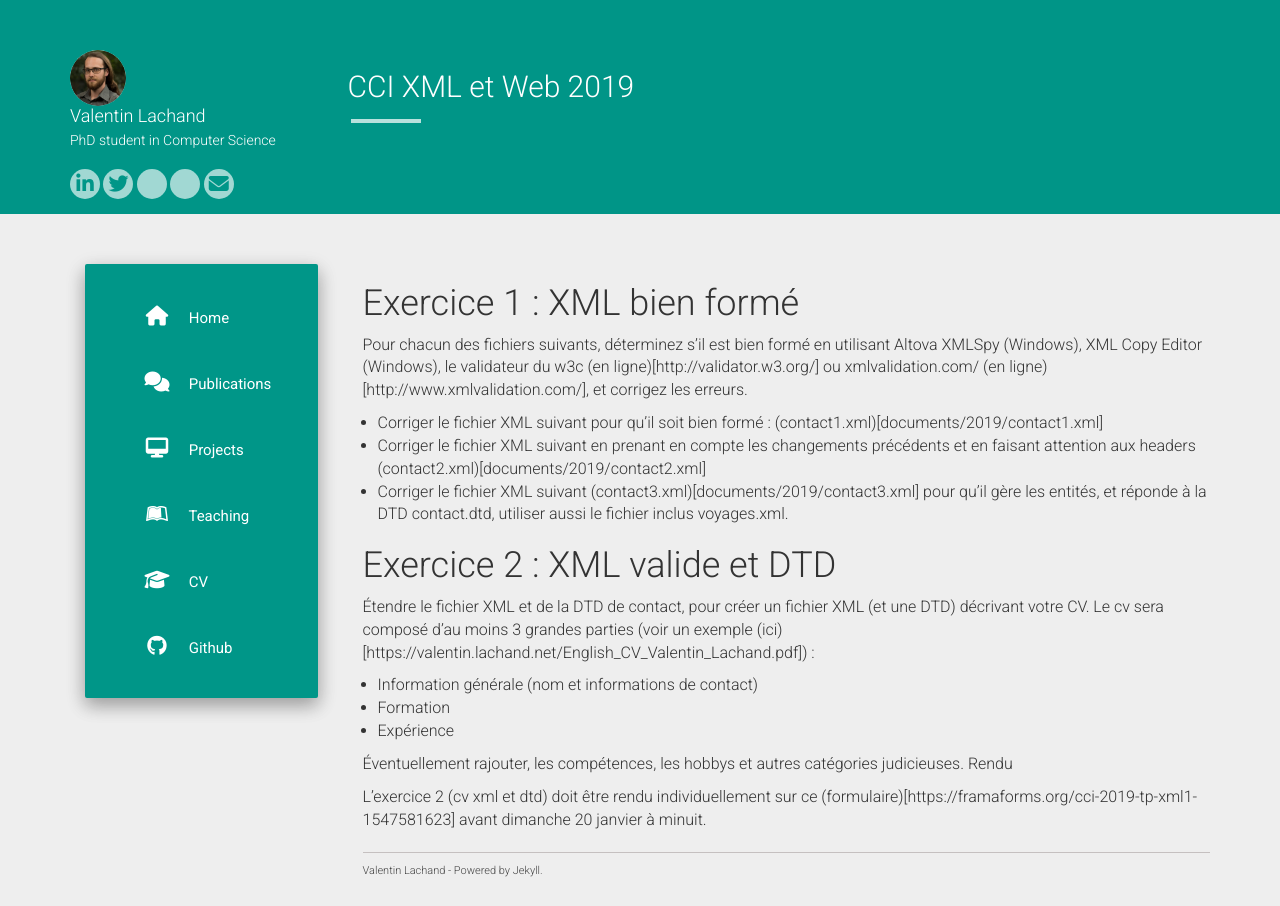
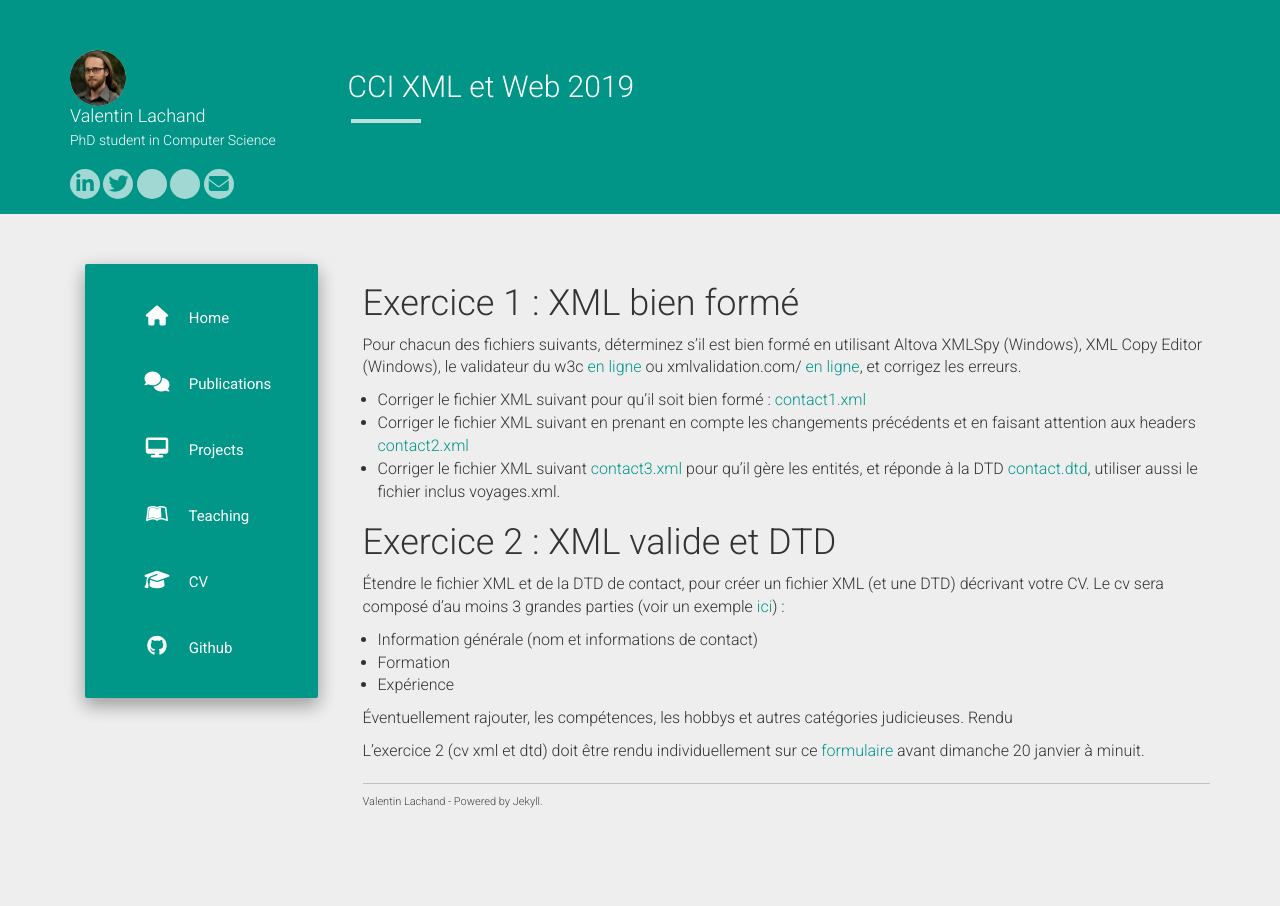
Before and after one commit to taotaoini/lachand.github.io, a Jekyll site: the page built from cci-xml-web-2019-tp.md, in a window 1280 px wide. Built offline with Jekyll 4.4.1, drawn with Linux system fonts in a browser that asks for light colours; nearby versions of some CDN libraries.

Commit message:
Update cci-xml-web-2019-tp.md

```diff
--- a/cci-xml-web-2019-tp.md
+++ b/cci-xml-web-2019-tp.md
@@ -6,15 +6,15 @@ permalink: /teaching/2019/cci-xml-web-2019-tp
 
 # Exercice 1 : XML bien formé
 
-Pour chacun des fichiers suivants, déterminez s'il est bien formé en utilisant Altova XMLSpy (Windows), XML Copy Editor (Windows), le validateur du w3c (en ligne)[http://validator.w3.org/] ou xmlvalidation.com/ (en ligne)[http://www.xmlvalidation.com/], et corrigez les erreurs.
+Pour chacun des fichiers suivants, déterminez s'il est bien formé en utilisant Altova XMLSpy (Windows), XML Copy Editor (Windows), le validateur du w3c [en ligne](http://validator.w3.org/) ou xmlvalidation.com/ [en ligne](http://www.xmlvalidation.com/), et corrigez les erreurs.
 
-* Corriger le fichier XML suivant pour qu'il soit bien formé : (contact1.xml)[documents/2019/contact1.xml]
-* Corriger le fichier XML suivant en prenant en compte les changements précédents et en faisant attention aux headers (contact2.xml)[documents/2019/contact2.xml]
-* Corriger le fichier XML suivant (contact3.xml)[documents/2019/contact3.xml] pour qu'il gère les entités, et réponde à la DTD contact.dtd, utiliser aussi le fichier inclus voyages.xml.
+* Corriger le fichier XML suivant pour qu'il soit bien formé : [contact1.xml](https://valentin.lachand.net/documents/2019/contact1.xml)
+* Corriger le fichier XML suivant en prenant en compte les changements précédents et en faisant attention aux headers [contact2.xml](https://valentin.lachand.net/documents/2019/contact2.xml)
+* Corriger le fichier XML suivant [contact3.xml](https://valentin.lachand.net/documents/2019/contact3.xml) pour qu'il gère les entités, et réponde à la DTD [contact.dtd](https://valentin.lachand.net/documents/2019/contact.dtd), utiliser aussi le fichier inclus voyages.xml.
 
 # Exercice 2 : XML valide et DTD
 
-Étendre le fichier XML et de la DTD de contact, pour créer un fichier XML (et une DTD) décrivant votre CV. Le cv sera composé d'au moins 3 grandes parties (voir un exemple (ici)[https://valentin.lachand.net/English_CV_Valentin_Lachand.pdf]) :
+Étendre le fichier XML et de la DTD de contact, pour créer un fichier XML (et une DTD) décrivant votre CV. Le cv sera composé d'au moins 3 grandes parties (voir un exemple [ici](https://valentin.lachand.net/English_CV_Valentin_Lachand.pdf)) :
 
 * Information générale (nom et informations de contact)
 * Formation
@@ -23,4 +23,4 @@ Pour chacun des fichiers suivants, déterminez s'il est bien formé en utilisant
 Éventuellement rajouter, les compétences, les hobbys et autres catégories judicieuses.
 Rendu
 
-L'exercice 2 (cv xml et dtd) doit être rendu individuellement sur ce (formulaire)[https://framaforms.org/cci-2019-tp-xml1-1547581623] avant dimanche 20 janvier à minuit.
+L'exercice 2 (cv xml et dtd) doit être rendu individuellement sur ce [formulaire](https://framaforms.org/cci-2019-tp-xml1-1547581623) avant dimanche 20 janvier à minuit.
```
